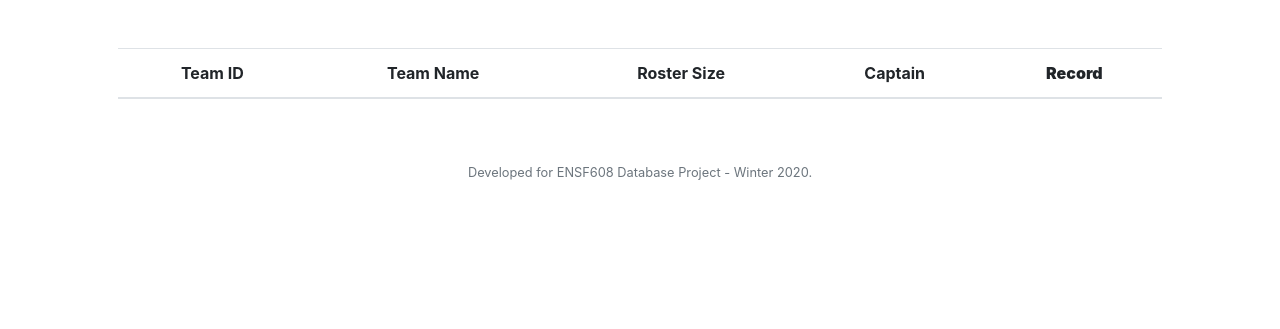
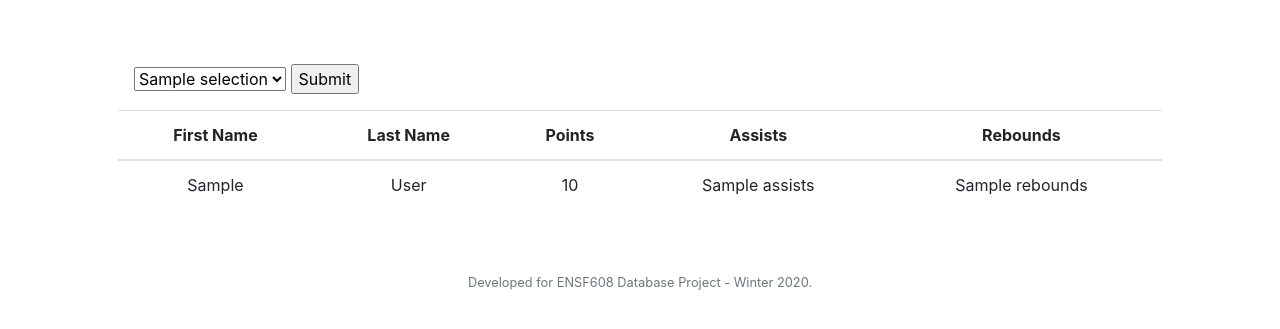
Before and after one commit to arsalanfardi/Intramural-League-Manager, a Flask app: template app/templates/players.html in a window 1280 px wide. Shown: the part 76-405 px from the top of the page. Run offline with Flask 2, Linux system fonts and the light colour scheme; the template is opened without the code that fills it: most values are stand-ins (such as "Sample title", 1, 10 or a date in 2020); lists and menus that the app fills with data are empty; some libraries are stand-ins or nearby versions.

Commit message:
Created a working copy of players page
Player page now returns database results, and also contains a dropdown menu for team selection

```diff
--- a/app/routes.py
+++ b/app/routes.py
@@ -25,3 +25,29 @@ def index():
     )
     print(test)
     return render_template("index.html", var1=None, var2=None, var3=None)
+
+@app.route('/players', methods=['GET', 'POST'])
+def roster():
+    team_names = db.execute(
+        "SELECT Team.team_name\
+            FROM Team\
+                ORDER BY Team.team_name"
+    )
+    players = []
+    selected = '' # saves selected value of dropdown list
+    if request.method == 'GET':
+        return render_template("players.html", teams=team_names, players=players, selection=selected)
+    if request.method == 'POST':
+        team_name = request.form['Team']
+        players = db.execute(
+        "SELECT User.first_name, User.last_name, Player.points, Player.assists, Player.rebounds\
+            FROM Player\
+            LEFT JOIN User ON Player.user_id = User.user_id\
+            LEFT JOIN Roster ON Player.roster_id = Roster.roster_id\
+            LEFT JOIN Team ON Team.roster_id = Player.roster_id\
+            WHERE Team.team_name=?\
+            ORDER BY User.first_name",
+            team_name
+        )
+        selected = team_name if len(players) != 0 else selected
+        return render_template("players.html", teams=team_names, players=players, selection=selected)
--- a/app/templates/players.html
+++ b/app/templates/players.html
@@ -6,19 +6,44 @@
 
 {% block main %}
 
-    <table class="table">
+<div class="p-3 text-left">
+  <form name="Team" method="post" action="#">
+    <select name="Team">
+      {% if selection=='' %}
+        <option value="NULL"> Select Team</option>
+      {% else %}
+        <option value="NULL">{{selection}}</option>
+      {% endif %}
+      {% for team in teams %}
+        {% if team['team_name']!=selection %}
+          <option value="{{team['team_name']}}">{{team['team_name']}}</option>
+        {% endif %}
+      {% endfor %}
+    </select>
+    <input type="submit" value="Submit">
+  </form>
+</div>
+
+<table class="table">
   <thead>
     <tr>
-      <th scope="col">Team ID</th>
-      <th scope="col">Team Name</th>
-      <th scope="col">Roster Size</th>
-      <th scope="col">Captain</th>
-      <th scope="col"><b>Record</b></th>
+      <th scope="col">First Name</th>
+      <th scope="col">Last Name</th>
+      <th scope="col">Points</th>
+      <th scope="col">Assists</th>
+      <th scope="col">Rebounds</th>
     </tr>
   </thead>
   <tbody>
-
-
+    {%for player in players%}
+      <tr>
+        <td>{{player['first_name']}}</td>
+        <td>{{player['last_name']}}</td>
+        <td>{{player['points']}}</td>
+        <td>{{player['assists']}}</td>
+        <td>{{player['rebounds']}}</td>
+      </tr>
+    {%endfor%}
   </tbody>
 </table>
 
```
